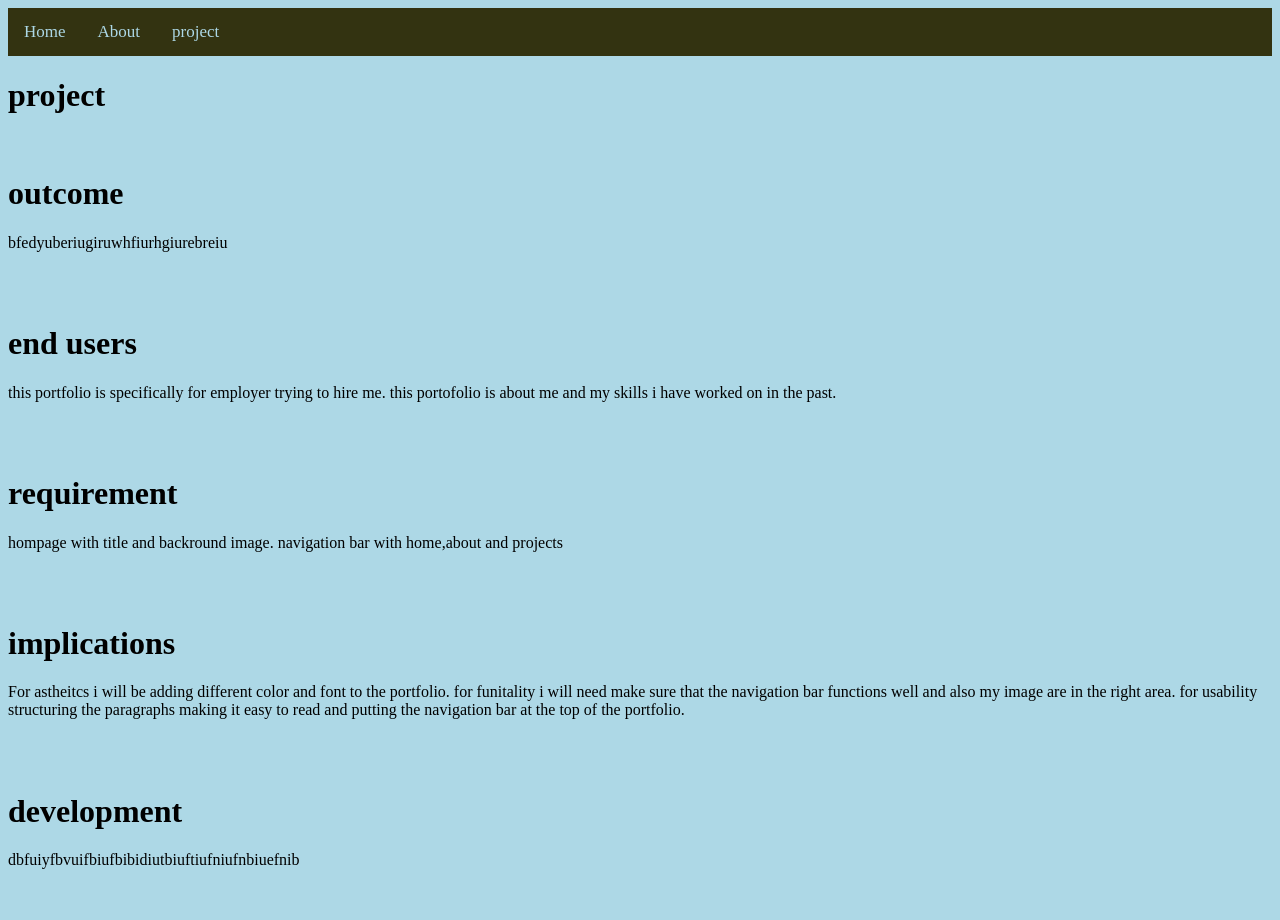
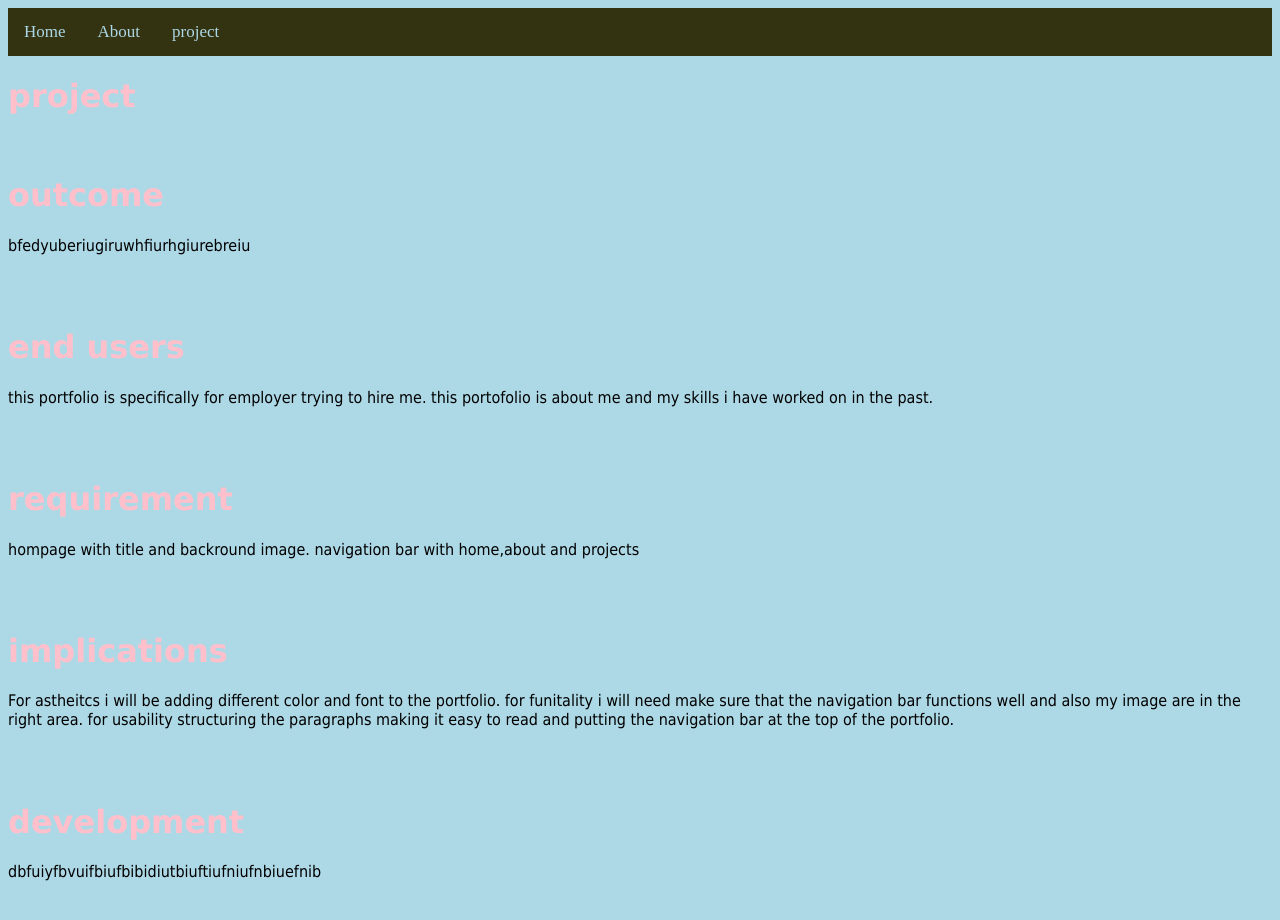
Before and after one commit to finn8892/year-11-portfolio, a plain HTML site: page project.html in a window 1280 px wide. Drawn offline with Linux system fonts and the light colour scheme.

Commit message:
Update style.css

```diff
--- a/style.css
+++ b/style.css
@@ -21,6 +21,18 @@
   }
 
 
+h1 {
+  color: pink;
+  font-family: Verdana;
+
+}
+
+  p {
+    font-family: Tahoma;
+
+
+  }
+
   body {
     background-color: lightblue;
   }
```
